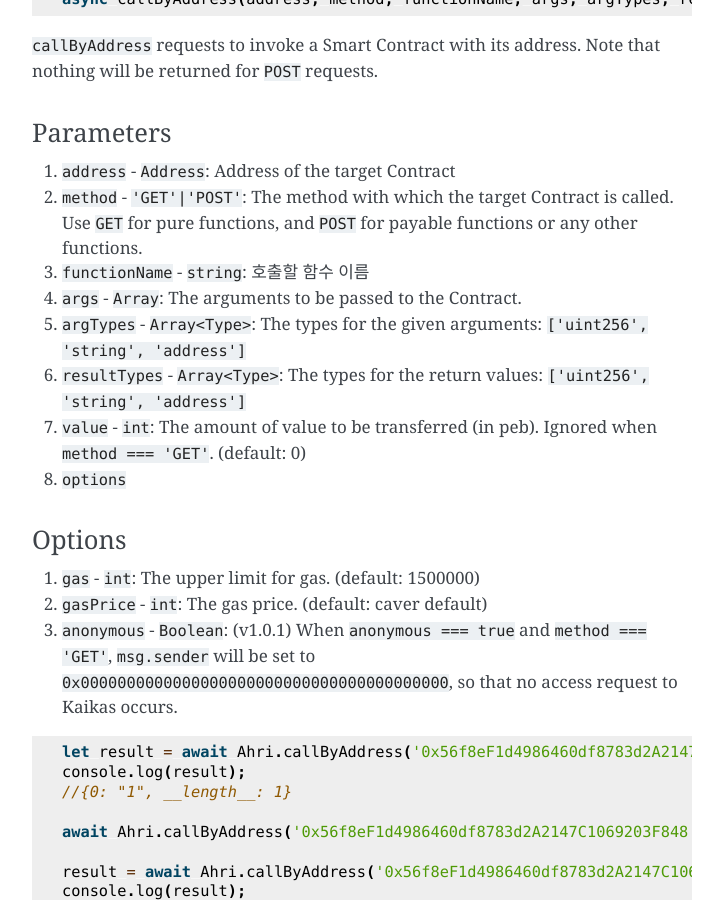
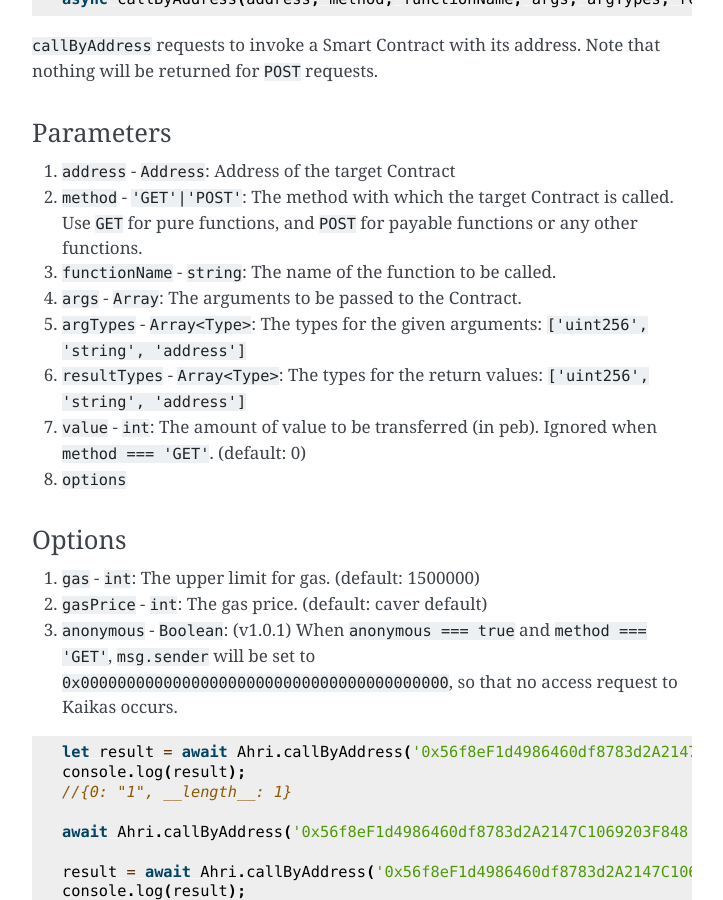
Before and after one commit to KumihoProject/Kumiho-en, a Sphinx documentation site: the page built from docs/Ahri.rst, in a window 1280 px wide and 900 px high, scrolled down 2090 px. Shown: the whole window, without its empty margins (388-1111 px from the left). Built offline with Sphinx 7.4.7, drawn with Linux system fonts in a browser that asks for light colours.

Commit message:
Update Ahri.rst

```diff
--- a/docs/Ahri.rst
+++ b/docs/Ahri.rst
@@ -118,7 +118,7 @@ Parameters
 
 1. ``address`` - ``Address``: Address of the target Contract
 2. ``method`` - ``'GET'|'POST'``: The method with which the target Contract is called. Use ``GET`` for pure functions, and ``POST`` for payable functions or any other functions.
-3. ``functionName`` - ``string``: 호출할 함수 이름
+3. ``functionName`` - ``string``: The name of the function to be called.
 4. ``args`` - ``Array``: The arguments to be passed to the Contract.
 5. ``argTypes`` - ``Array<Type>``: The types for the given arguments: ``['uint256', 'string', 'address']``
 6. ``resultTypes`` - ``Array<Type>``: The types for the return values: ``['uint256', 'string', 'address']``
```
